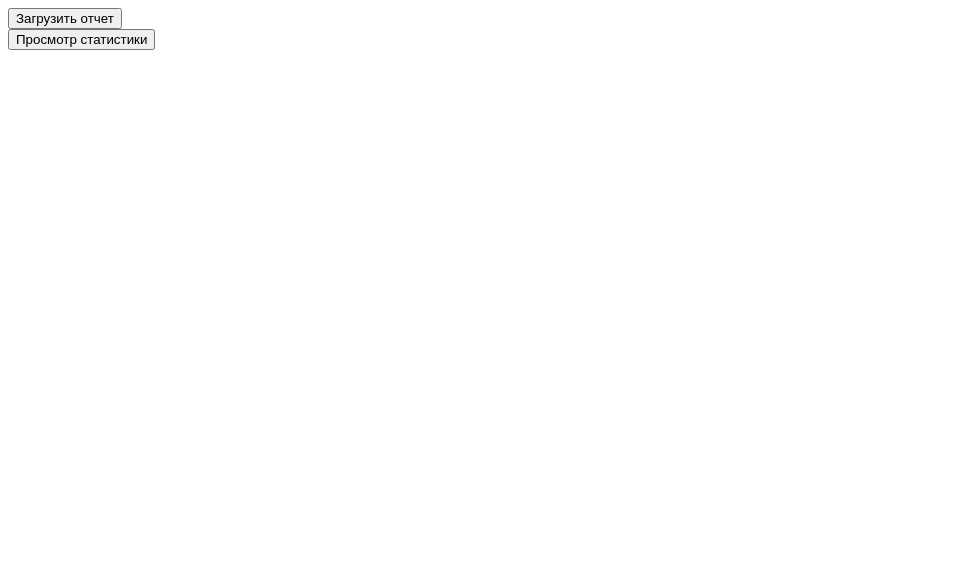
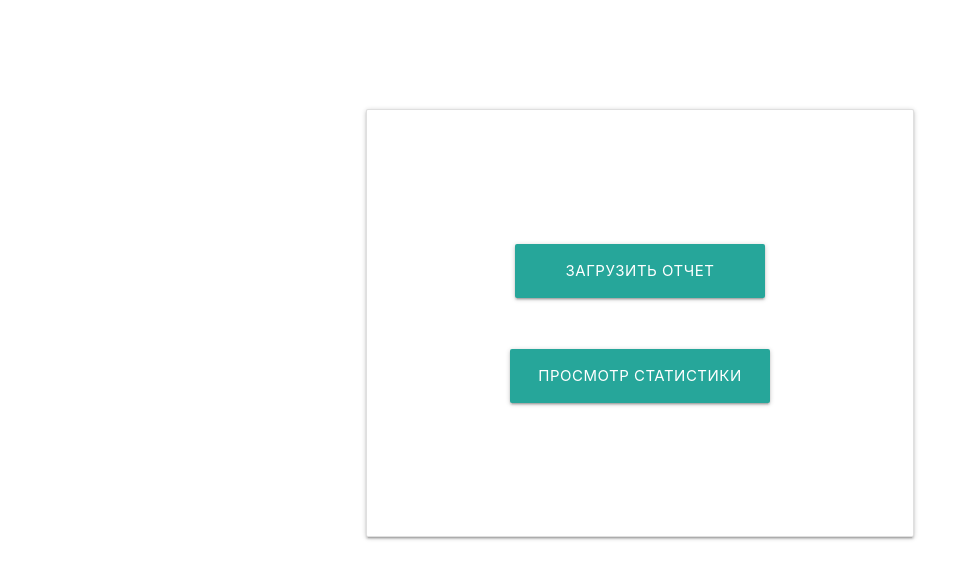
Before and after one commit to moevm/nosql1h19-report-stats, a Flask app: page / in a window 1280 px wide. Shown: the top 579 px of the page, without its empty margins (0-971 px from the left). Run offline with Flask 2, Linux system fonts and the light colour scheme; parts of the project's set-up code (start-up, migrations or seed data) failed here and were passed over; some libraries are stand-ins or nearby versions.

Commit message:
index css, static folder add

```diff
--- a/src/app.py
+++ b/src/app.py
@@ -17,6 +17,10 @@ app.config['UPLOAD_FOLDER'] = UPLOAD_FOLDER
 app.db = ReportsDataBase('mongodb://localhost:27017/', 'nosql1h19-report-stats')
 app.text_processor = TextProcessor()
 
+
+@app.route('/static/<path:path>')
+def send_static(path):
+    return send_from_directory('static', path)
 
 @app.route('/')
 def main_page():
--- /dev/null
+++ b/src/static/styles/index.css
@@ -0,0 +1,21 @@
+* {
+    margin: 0;
+    padding: 0;
+}
+
+.my-btn ~ .my-btn {
+    margin-bottom: 0%;
+}
+
+.my-btn {
+    margin-bottom: 20%;
+    min-width: 250px;
+}
+
+.my-card {
+    margin-top: 20%;
+}
+
+.card-content {
+    margin: 20% auto;
+}
--- a/src/templates/index.html
+++ b/src/templates/index.html
@@ -3,9 +3,28 @@
 <head>
     <meta charset="UTF-8">
     <title>Main Page</title>
+    <meta name="viewport" content="width=device-width, initial-scale=1">
+    <link rel="stylesheet" href="https://stackpath.bootstrapcdn.com/bootstrap/4.3.1/css/bootstrap.min.css"
+        integrity="sha384-ggOyR0iXCbMQv3Xipma34MD+dH/1fQ784/j6cY/iJTQUOhcWr7x9JvoRxT2MZw1T" crossorigin="anonymous">
+    <link rel="stylesheet" href="https://cdnjs.cloudflare.com/ajax/libs/materialize/1.0.0/css/materialize.min.css">
+    <script src="https://cdnjs.cloudflare.com/ajax/libs/materialize/1.0.0/js/materialize.min.js"></script>
+    <link rel="stylesheet" href="../static/styles/index.css">
 </head>
 <body>
-<button onclick="window.location='/upload';">Загрузить отчет</button><br>
-<button onclick="window.location='/select';">Просмотр статистики</button>
+    <div class="container h-100">
+        <div class="row align-items-center h-100 align-center">
+            <div class="col"></div>
+            <div class="col-12 col-sm-12 col-md-8 col-lg-8 col-xl-8 center-align">
+                <div class="card white h-100 justify-content-center my-card">
+                    <div class="card-content">
+                        <button class="btn-large waves-effect waves-light my-btn" onclick="window.location='/upload';">Загрузить отчет</button>
+                        <br>
+                        <button class="btn-large waves-effect waves-light my-btn" onclick="window.location='/select';">Просмотр статистики</button>
+                    </div>
+                </div>
+            </div>
+            <div class="col"></div>
+        </div>
+    </div>
 </body>
 </html>
```
